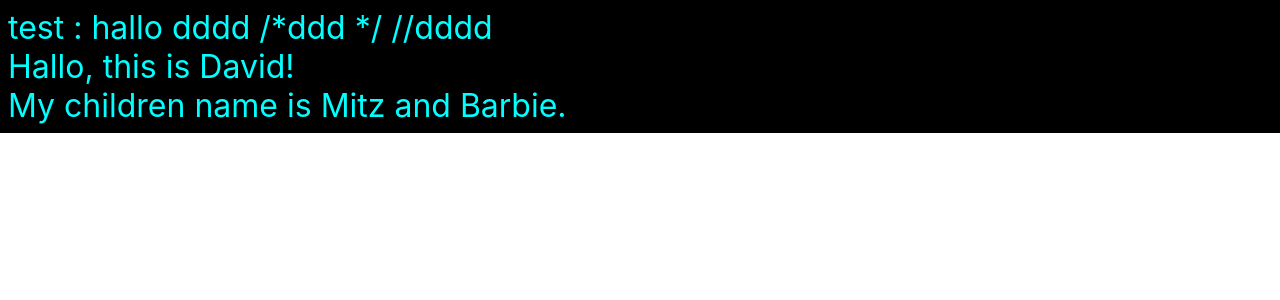
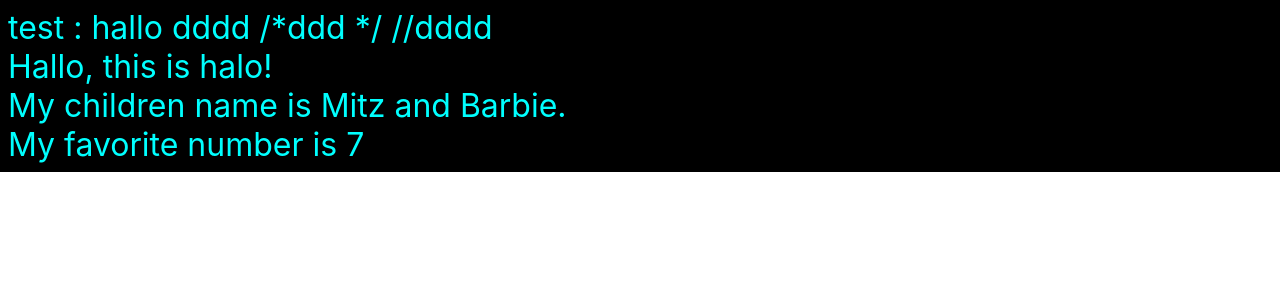
Before and after one commit to mitzbarbie/react-skills, a React (Create React App) app: page / in a window 1280 px wide. Shown: the top 300 px of the page. Built offline with nearby package versions, Linux system fonts and the light colour scheme.

Commit message:
propTypes

```diff
--- a/src/App.js
+++ b/src/App.js
@@ -6,7 +6,9 @@ function App() {
   return (
     <div className="test">
       test : {name} {/*ddd*/}dddd /*ddd */ //dddd
-      <MyComponent>Mitz and Barbie</MyComponent>
+      <MyComponent name="halo" favoriteNumber={7}>
+        Mitz and Barbie
+      </MyComponent>
     </div>
   );
 }
--- a/src/component/MyComponent.js
+++ b/src/component/MyComponent.js
@@ -1,8 +1,11 @@
-const MyComponent = (props) => {
+import PropTypes from "prop-types";
+
+const MyComponent = ({ name, favoriteNumber, children }) => {
   return (
     <div>
-      Hallo, this is {props.name}! <br />
-      My children name is {props.children}.
+      Hallo, this is {name}! <br />
+      My children name is {children}. <br />
+      My favorite number is {favoriteNumber}
     </div>
   );
 };
@@ -11,4 +14,9 @@ MyComponent.defaultProps = {
   name: "David",
 };
 
+MyComponent.propTypes = {
+  name: PropTypes.string,
+  favoriteNumber: PropTypes.number.isRequired,
+};
+
 export default MyComponent;
```
